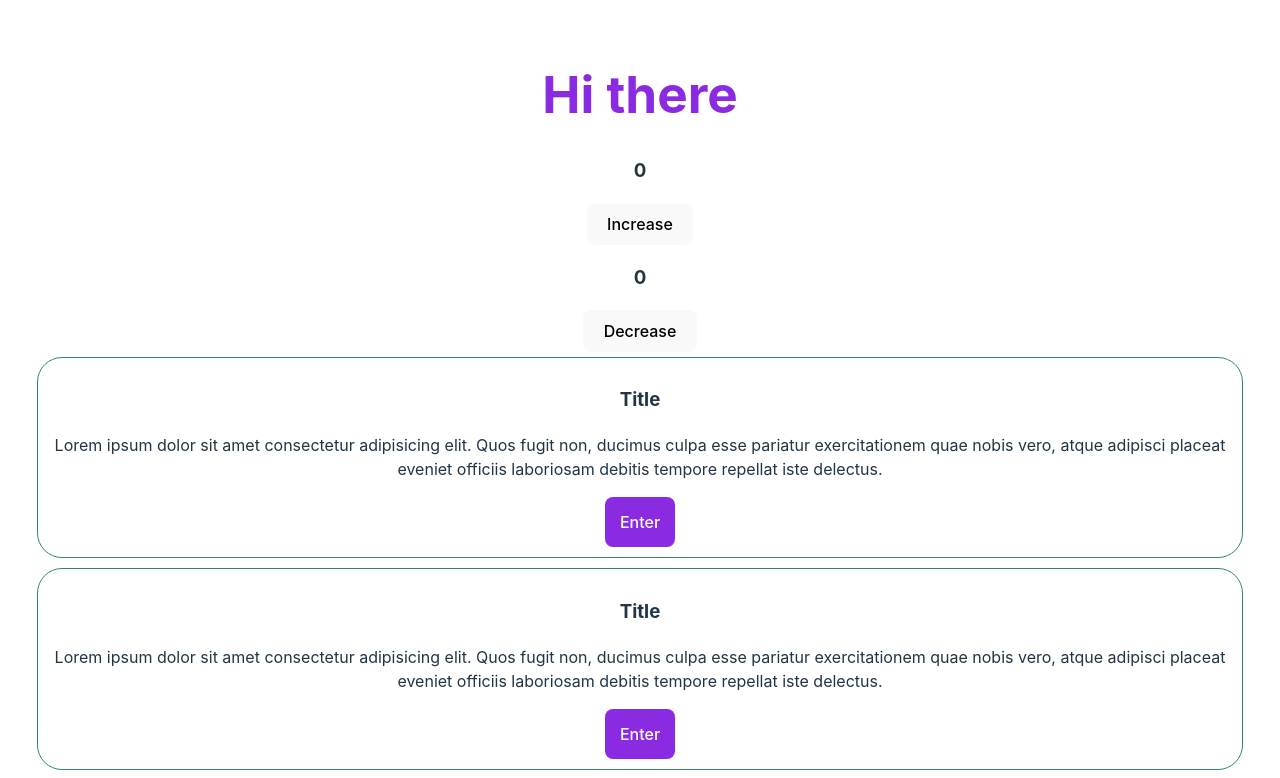
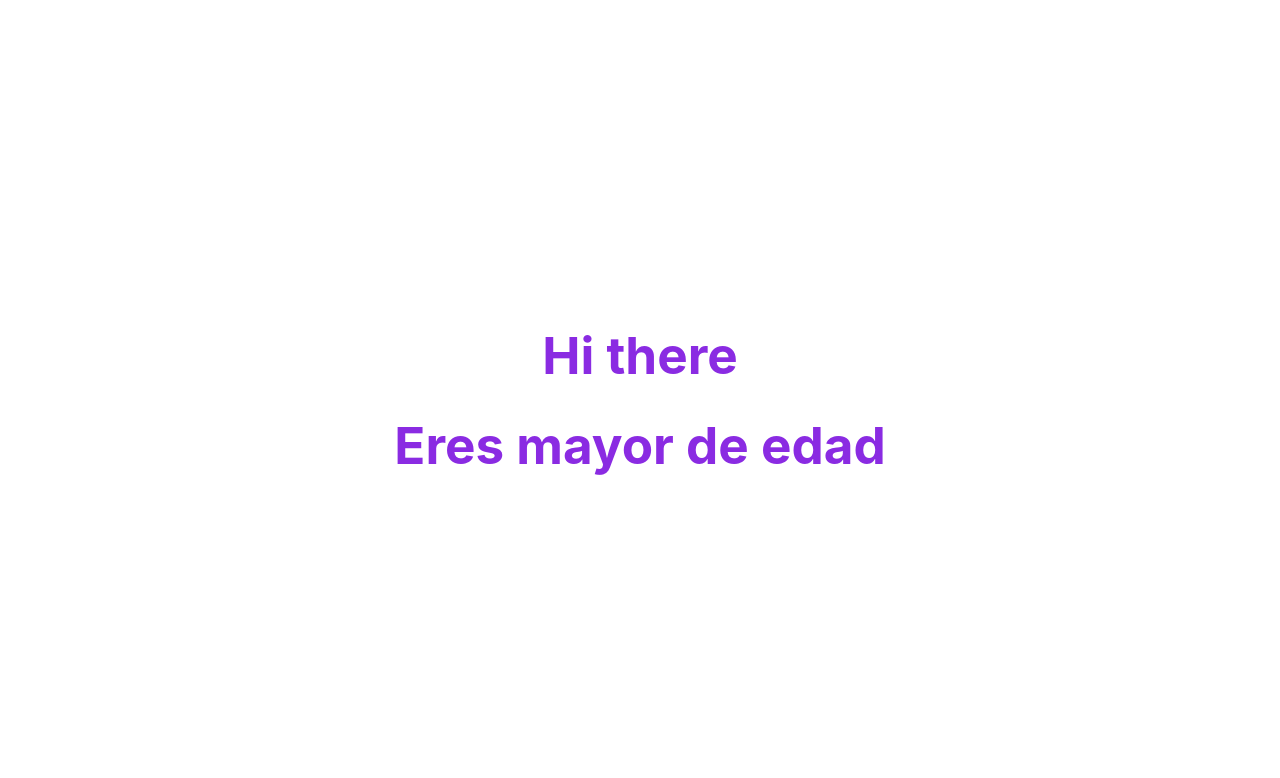
Before and after one commit to alvaroariasrivero/vue-course, a Vue app: page / in a window 1280 px wide. Shown: the top 778 px of the page. Built offline with nearby package versions, Linux system fonts and the light colour scheme.

Commit message:
selective directive

```diff
--- a/src/App.vue
+++ b/src/App.vue
@@ -1,14 +1,16 @@
 <script setup>
-  import PostContainer from './components/PostContainer.vue';
-  import CounterOption from './components/CounterOption.vue';
-  import CounterComposition from './components/CounterComposition.vue';
+  // import PostContainer from './components/PostContainer.vue';
+  // import CounterOption from './components/CounterOption.vue';
+  // import CounterComposition from './components/CounterComposition.vue';
+  import ExampleSelective from './components/ExampleSelective.vue';
 </script>
 
 <template>
   <h1>Hi there</h1>
-  <CounterOption />
+  <!-- <CounterOption />
   <CounterComposition />
-  <PostContainer />
+  <PostContainer /> -->
+  <ExampleSelective />
 </template>
 
 <style scoped>
--- a/src/components/CounterComposition.vue
+++ b/src/components/CounterComposition.vue
@@ -1,4 +1,5 @@
 <!-- <script>
+    // Composition API
     // Si no pongo setup en la etiqueta html
 import { defineComponent, ref } from 'vue';
     export default defineComponent({
--- a/src/components/CounterOption.vue
+++ b/src/components/CounterOption.vue
@@ -1,4 +1,5 @@
 <script>
+    // Optional API
     import { defineComponent } from 'vue';
     export default defineComponent({
         name: 'CounterOption',
--- /dev/null
+++ b/src/components/ExampleSelective.vue
@@ -0,0 +1,16 @@
+<script setup>
+    let age = 20;
+</script>
+
+<template>
+    <h1 v-if="age < 18">Eres menor de edad</h1>
+    <h1 v-else>Eres mayor de edad</h1>
+    <!-- <h1 v-show="age < 18">Eres menor de edad</h1>
+    <h1 v-show="age >= 18">Eres mayor de edad</h1> -->
+    <!-- la diferencia entre v-show y v-else, es que con v-show le aplica por estilos display: none y con vi-if no aparece en el DOM -->
+    <!-- v-if mejor usarlo si el renderizado no va a cambiar de manera muy frecuente, si no v-show -->
+</template>
+
+<style scoped>
+
+</style>
```
